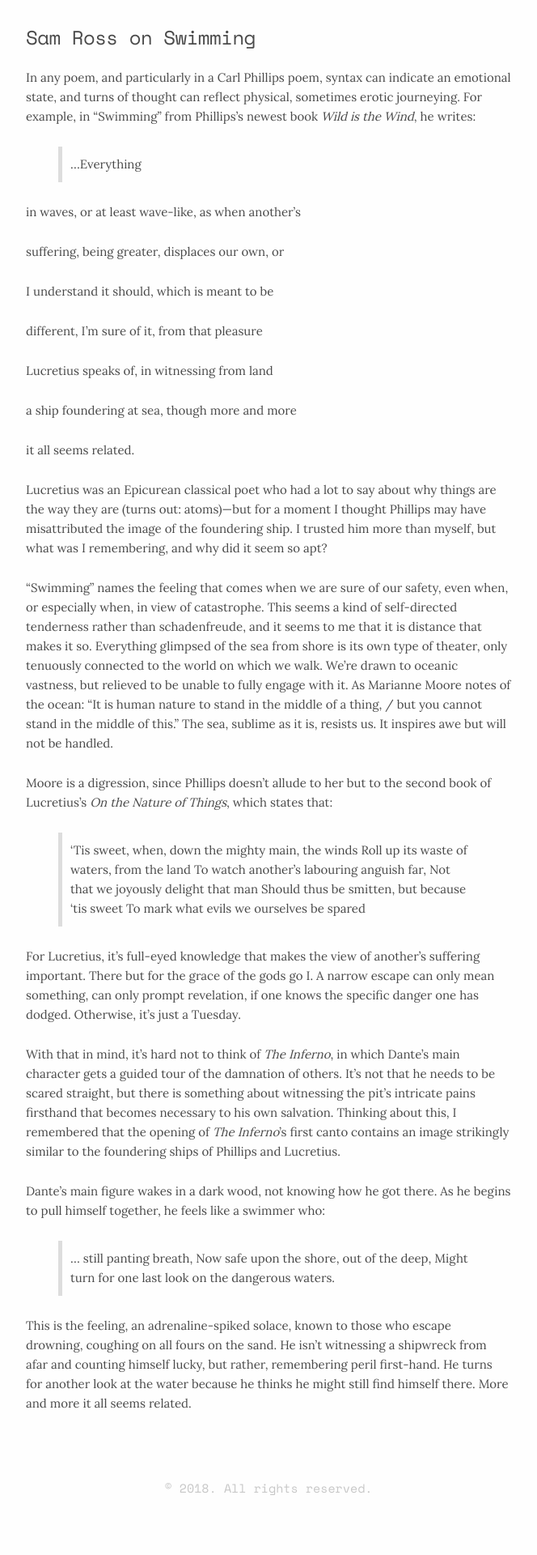
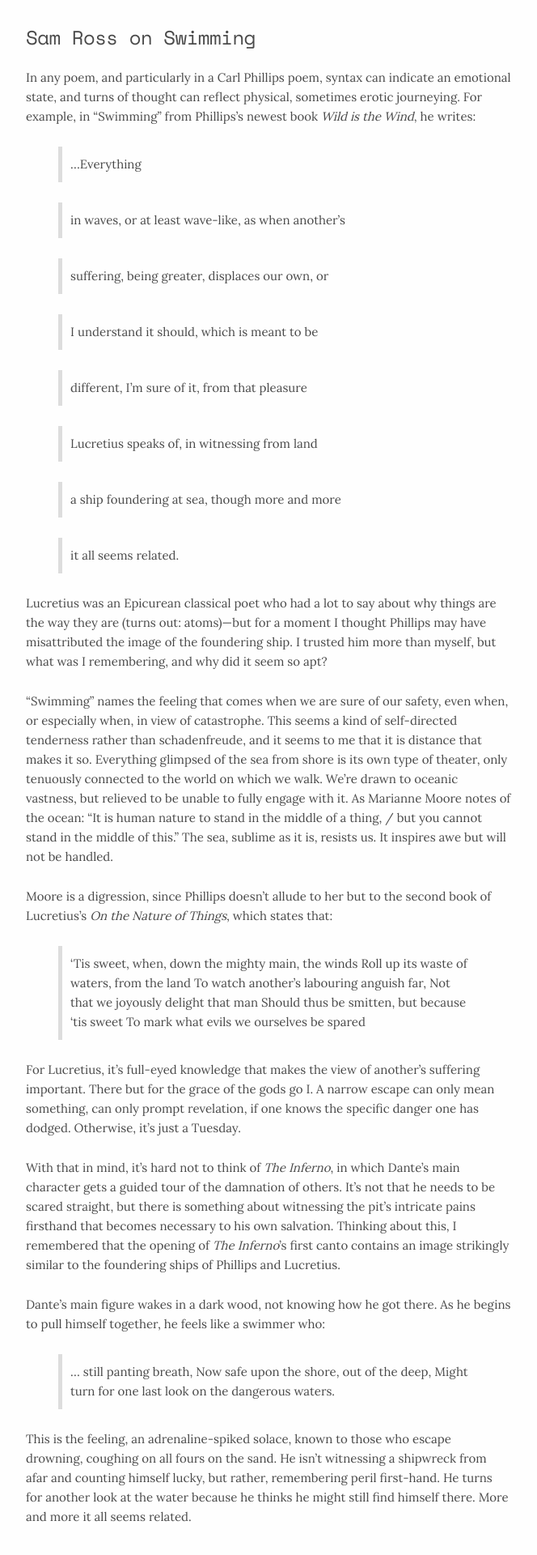
Before and after one commit to brandonkreitler/brandonkreitler.github.io, a Jekyll site: the page built from _posts/2018-02-19-Ross-Swimming.md, in a window 1280 px wide. Shown: the part 533-2453 px from the top of the page at 81% size, without its empty margins (308-972 px from the left). Built offline with Jekyll 4.4.1, drawn with Linux system fonts in a browser that asks for light colours.

```diff
--- a/_posts/2018-02-19-Ross-Swimming.md
+++ b/_posts/2018-02-19-Ross-Swimming.md
@@ -7,19 +7,19 @@ In any poem, and particularly in a Carl Phillips poem, syntax can indicate an em
 
 >…Everything
 
-in waves, or at least wave-like, as when another's
+>in waves, or at least wave-like, as when another's
 
-suffering, being greater, displaces our own, or
+>suffering, being greater, displaces our own, or
 
-I understand it should, which is meant to be
+>I understand it should, which is meant to be
 
-different, I'm sure of it, from that pleasure
+>different, I'm sure of it, from that pleasure
 
-Lucretius speaks of, in witnessing from land
+>Lucretius speaks of, in witnessing from land
 
-a ship foundering at sea, though more and more
+>a ship foundering at sea, though more and more
 
-it all seems related.
+>it all seems related.
 
 Lucretius was an Epicurean classical poet who had a lot to say about why things are the way they are (turns out: atoms)—but for a moment I thought Phillips may have misattributed the image of the foundering ship. I trusted him more than myself, but what was I remembering, and why did it seem so apt?
 
@@ -28,11 +28,11 @@ Lucretius was an Epicurean classical poet who had a lot to say about why things
 Moore is a digression, since Phillips doesn’t allude to her but to the second book of Lucretius’s _On the Nature of Things_, which states that:
 
 >'Tis sweet, when, down the mighty main, the winds
-Roll up its waste of waters, from the land
-To watch another's labouring anguish far,
-Not that we joyously delight that man
-Should thus be smitten, but because 'tis sweet
-To mark what evils we ourselves be spared
+>Roll up its waste of waters, from the land
+>To watch another's labouring anguish far,
+>Not that we joyously delight that man
+>Should thus be smitten, but because 'tis sweet
+>To mark what evils we ourselves be spared
 
 For Lucretius, it’s full-eyed knowledge that makes the view of another’s suffering important. There but for the grace of the gods go I. A narrow escape can only mean something, can only prompt revelation, if one knows the specific danger one has dodged. Otherwise, it’s just a Tuesday.
 
```
